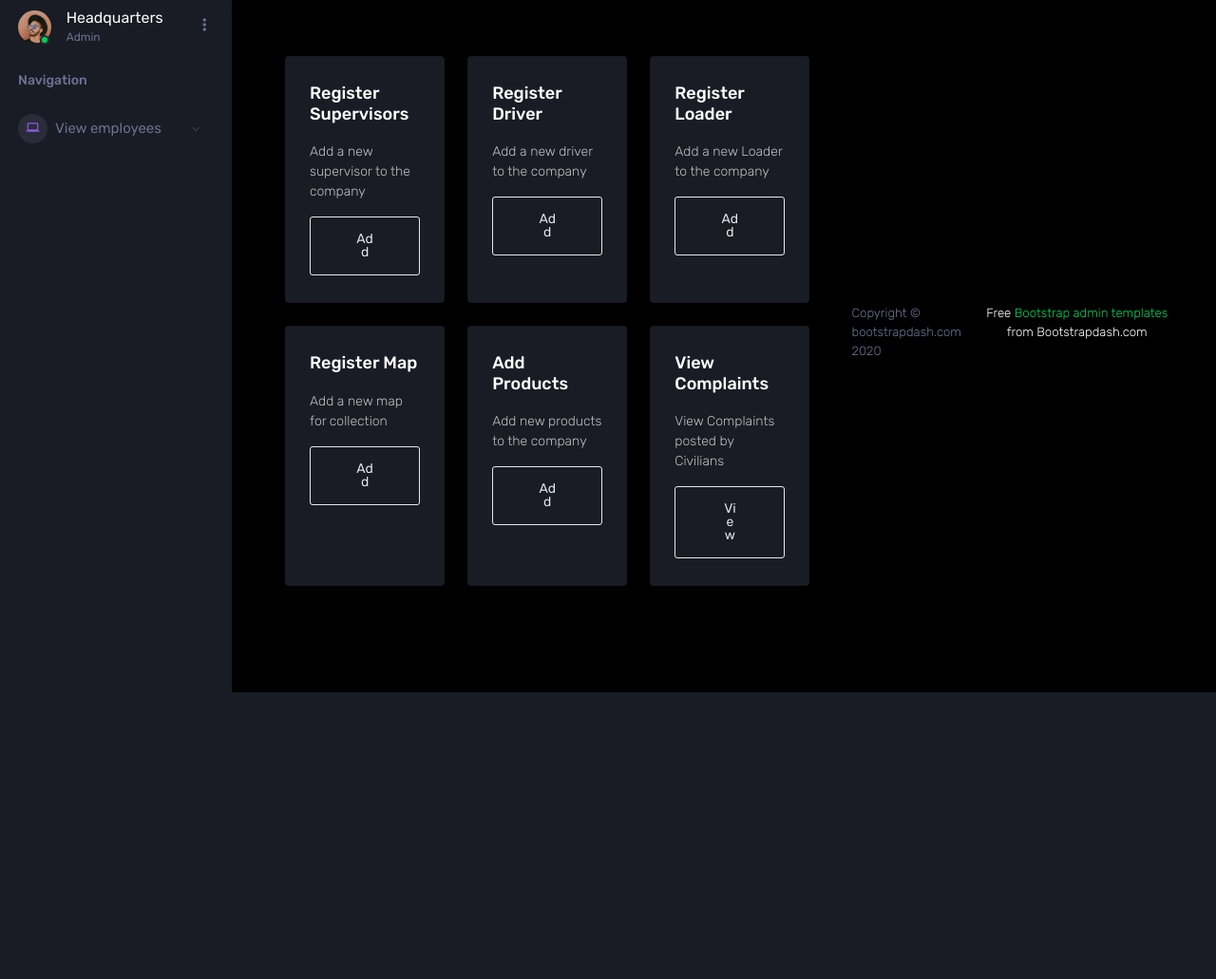
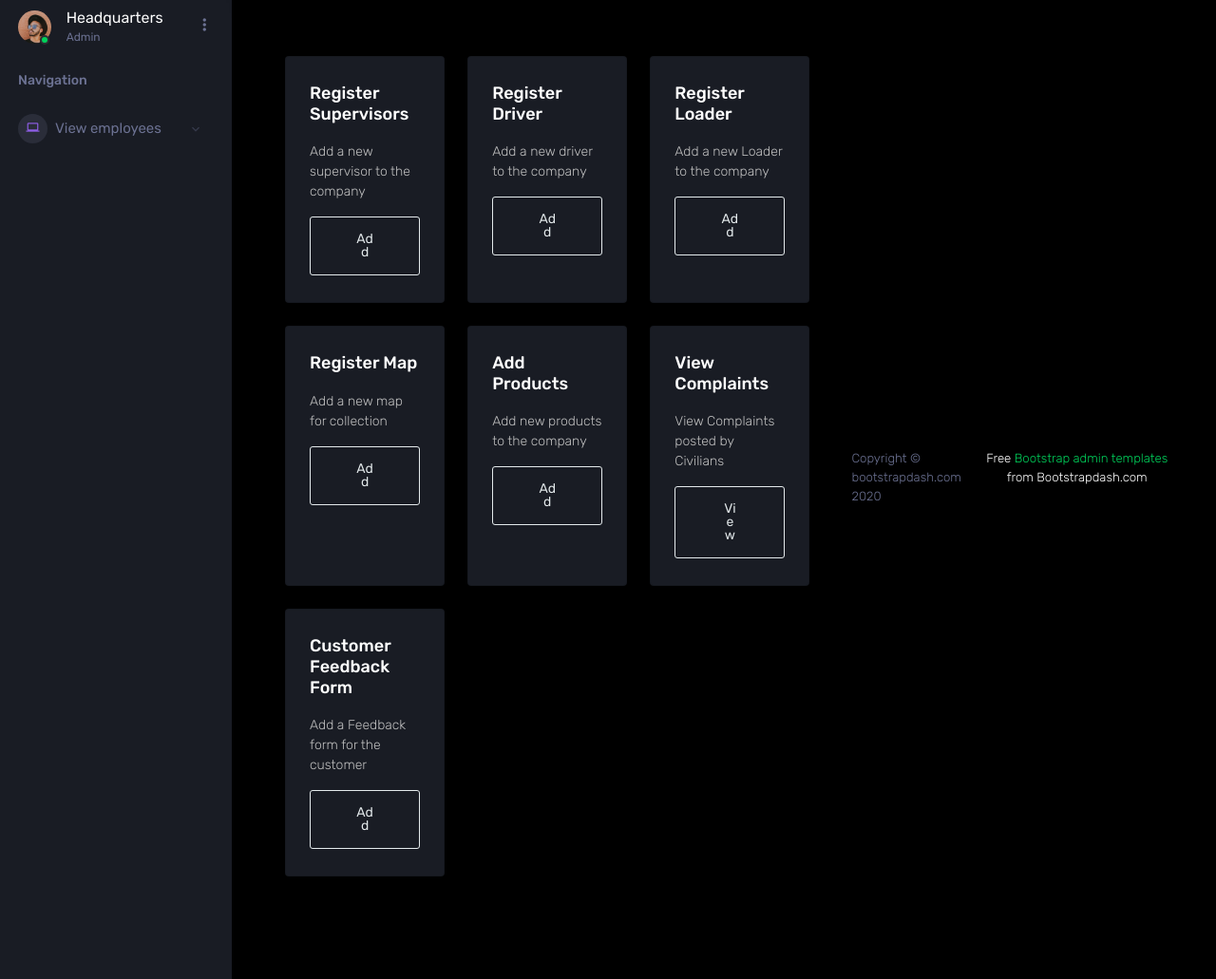
Before and after one commit to imghostia/EchoHaul, a Flask app: page /admin/dashboard in a window 1280 px wide. Shown: the part 71-1102 px from the top of the page at 95% size. Before the commit the page ends 800 px from the top, so only its background shows below. Run offline with Flask 3, Linux system fonts and the light colour scheme; some libraries are stand-ins or nearby versions.

Commit message:
feedback

```diff
--- a/main.py
+++ b/main.py
@@ -608,5 +608,28 @@ def view_complaints():
 
     return render_template('view_complaints.html', complaints=complaints)
 
+@app.route('/customer_feedback', methods=['GET'])
+def view_feedback():
+    return render_template('customer_feedback.html')
+
+@app.route('/customer_feedback', methods=['POST'])
+def customer_feedback():
+    customer_name = request.form['customerName']
+    email = request.form['email']
+    phone = request.form['phone']
+    feedback_type = request.form['feedbackType']
+    feedback_text = request.form['feedback']
+
+    # Here, you can process the feedback data, store it in a database, send emails, etc.
+    # For simplicity, let's just print the information to the console.
+    print(f"Customer Name: {customer_name}")
+    print(f"Email: {email}")
+    print(f"Phone: {phone}")
+    print(f"Feedback Type: {feedback_type}")
+    print(f"Feedback: {feedback_text}")
+
+    success_message = "Feedback submitted successfully!"
+    return render_template('admin_dashboard.html', message=success_message)
+
 if __name__ == '__main__':
     app.run(debug=True)
--- a/templates/admin_dashboard.html
+++ b/templates/admin_dashboard.html
@@ -71,6 +71,17 @@
                   </div>
                 </div>
               </div>
+               <div class="col-md-4 grid-margin stretch-card">
+                <div class="card">
+                  <div class="card-body">
+                    <h4 class="card-title">Customer Feedback Form</h4>
+                    <p class="card-description">Add a Feedback form for the customer </p>
+                    <div class="template-demo">
+                      <a href="{{ url_for('customer_feedback') }}"><button type="button" class="btn btn-outline-secondary btn-lg btn-block">Add</button></a>
+                    </div>
+                  </div>
+                </div>
+              </div>
             </div>
           </div>
 
```
Also changed, not shown: templates/customer_feedback.html (added, +34 -0 lines).
